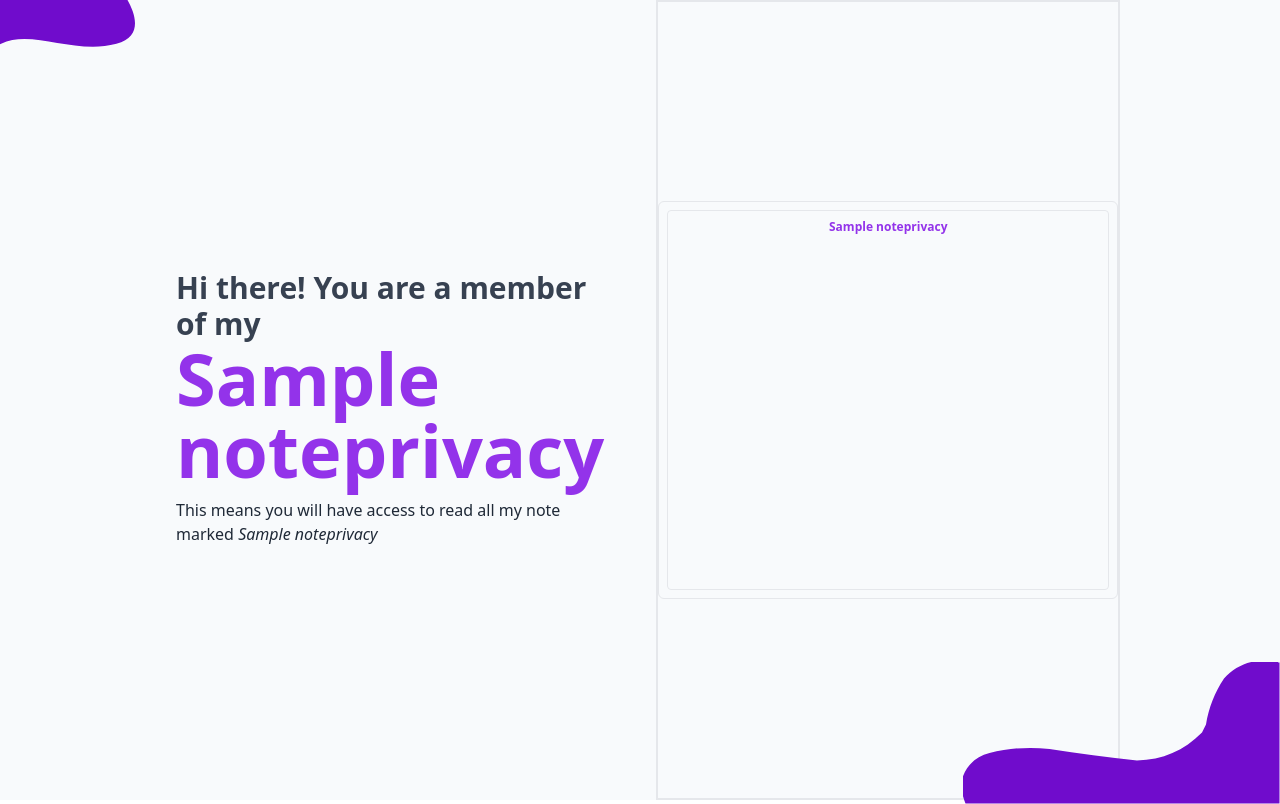
After one commit to olaniyigeorge/BellzStudio, a Django app: a page that uses notes/templates/notes/monitize/network.html in a window 1280 px wide. The commit adds this page. Run offline with Django 5.2, Linux system fonts and the light colour scheme; tables that the repository leaves empty hold one stand-in row (values such as "Sample post").

Commit message:
Implmenting note privacy authorization

```diff
--- a/BellzStudio/settings.py
+++ b/BellzStudio/settings.py
@@ -26,7 +26,7 @@ import dj_database_url
 SECRET_KEY = "django-insecure-i@(jb)9@2j62kw0_y-y)+urixz)lte3or(u81o157)3%3n9dzh"
 
 # Deployment Environment  --- "STAGE" | "DEV"   -----  DEBUG is True for both
-ENVT = "STAGE"
+ENVT = "DEV"
 
 
 # SECURITY WARNING: don't run with debug turned on in production!
--- a/main/urls.py
+++ b/main/urls.py
@@ -11,5 +11,13 @@ urlpatterns = [
     path('', index, name="index"),
     path("about-us/", about, name="about-us"),
     path("contact/", contact, name="contact"),
-    path("contact/<str:destination>/", contactType, name="contact_type")
+    path("contact/<str:destination>/", contactType, name="contact_type"),
+
+
+    # ----------- USER MANGEMENT   -------------
+    path("profile/me", profile, name="profile"),
+
+
+
+
 ]
--- /dev/null
+++ b/notes/templates/notes/monitize/network.html
@@ -0,0 +1,67 @@
+<!DOCTYPE html>
+{% load static %}
+<html>
+
+    <head>
+        <meta name="viewport" content="width=device-width, initial-scale=1" />
+        <link rel="stylesheet" href="{% static 'styles/output.css' %}">
+        <title> BellzStudio </title>
+    </head>
+
+    <body class="relative w-full h-full">
+
+        <div class="bg-slate-50 text-gray-800  w-full md:h-screen   flex flex-col md:space-x-4 lg:space-x-8 md:flex-row md:justify-between md:items-center px-2 md:px-20 lg:px-40 space-y-2 md:space-y-0 ">
+
+            <div class="w-full  p-4 md:w-1/2 mt-8 md:mt-0 space-y-3">
+                <div class="mt-4">
+                    <h1
+                        class="font-bold text-gray-700 text-xl md:text-3xl"
+                        >
+                        {% if user.is_authenticated %}
+                            Hi <span class="text-purple-700 "> {{user.first_name}} </span>! You are a member of my
+                        {% else %}
+                            Hi there! You are a member of my
+                        {% endif %}
+                    </h1>
+                    <h2 class="font-extrabold text-purple-600 text-7xl">
+                        <p class="w-full text-start ">{{network.name}} </p>
+                    </h1>
+                </div>
+
+
+                <p class=""> This means you will have access to read all my note marked <span class="italic font-medium">{{network.name}} </span></p>
+
+            </div>
+
+            <div class="w-full border-2 h-full justify-center items-center animate-slideBtT md:animate-[slideRtL_1.5s_ease-in-out]  md:w-1/2 mb-5 md:mb-0 flex justify-center">
+                <div class="w-full min-h-[150px] md:h-1/2 gap-2 overflow-x-auto flex p-2 border rounded-md">
+                    {% for ntw in networks %}
+                <a
+                    href="{% url 'notes:network' ntw.name %}"
+                    class="text-5xl border rounded font-bold w-full flex flex-1 hover:bg-purple-100 justify-center h-auto"
+                >
+
+
+                        {% if network.name == ntw.name %}
+                            <p class="text-purple-600 text-xs p-2">{{ntw.name}} </p>
+                        {% else %}
+                            <p class="text-gray-900 text-xs p-2">{{ntw.name}} </p>
+                        {% endif %}
+
+
+
+                </a>
+                {% endfor%}
+                </div>
+
+
+            </div>
+
+
+        </div>
+        <img src="{% static 'images/curlyVectorTop.svg' %}" alt="curlyV" class="absolute top-0 left-0 "/>
+        <img src="{% static 'images/curlyVectorBottom.svg' %}" alt="curlV" class=" absolute  -bottom-16 md:-bottom-1 right-0 "/>
+
+    </body>
+
+</html>
--- a/notes/urls.py
+++ b/notes/urls.py
@@ -12,4 +12,12 @@ urlpatterns = [
     path("<str:slug>/", NoteView, name="note"),
     path("<str:date>/", NoteDate, name="notes-by-date"),
     path("idea-tags/<str:slug>/", IdeaNotes, name="notes-by-idea"),
+
+
+    # ----------- NOTE REACH    -------------
+    path("networks/", networks, name="networks"),
+
+    path("network/<str:name>/", network, name="network"),
+
+
 ]
--- a/notes/views.py
+++ b/notes/views.py
@@ -37,11 +37,19 @@ def index(request):
             print("No tag: ", e)
             tag_param = None
 
-    # Notes
-    if tag_param == None:
-        notes = Note.objects.all()
+
+    # Fetch notes based n user's network
+    # If request user is autheicted
+    if not request.user.is_authenticated:
+        if tag_param == None:
+            notes = Note.objects.filter(privacy_level__gte= 4)
+        else:
+            notes = tag_param.my_notes
     else:
-        notes = tag_param.my_notes
+        if tag_param == None:
+            notes = Note.objects.all()
+        else:
+            notes = tag_param.my_notes
 
 
     # Tags
@@ -192,8 +200,26 @@ def Search(request):
     print(idea_results)
 
     return render(request, "notes/search.html", {
+
         "note_results": note_results,
         "idea_results": idea_results,
         "results_length": len(note_results) + len(idea_results)
 
         })
+
+
+def networks(request):
+
+    networks = NotePrivacy.objects.all()
+
+    return render(request, "notes/monitize/join-network.html", {"networks": networks})
+
+def network(request, name):
+    networks = NotePrivacy.objects.all()
+    try:
+        network = NotePrivacy.objects.get(name=name)
+    except:
+        network = None
+
+    if network:
+        return render(request, "notes/monitize/network.html", {"network": network, "networks": networks})
--- a/static/styles/output.css
+++ b/static/styles/output.css
@@ -679,6 +687,10 @@ video {
   height: 100vh;
 }
 
+.min-h-\[150px\] {
+  min-height: 150px;
+}
+
 .w-1\/2 {
   width: 50%;
 }
@@ -873,6 +869,10 @@ video {
   margin-bottom: calc(0.75rem * var(--tw-space-y-reverse));
 }
 
+.overflow-x-auto {
+  overflow-x: auto;
+}
+
 .text-pretty {
   text-wrap: pretty;
 }
@@ -891,6 +891,10 @@ video {
 
 .border {
   border-width: 1px;
+}
+
+.border-2 {
+  border-width: 2px;
 }
 
 .border-4 {
@@ -1386,12 +1401,12 @@ video {
     display: flex;
   }
 
-  .md\:grid {
-    display: grid;
-  }
-
   .md\:h-screen {
     height: 100vh;
+  }
+
+  .md\:h-1\/2 {
+    height: 50%;
   }
 
   .md\:w-1\/2 {
```
Also changed, not shown: other parts of static/styles/output.css (+23 -24 lines), main/models.py (+14 -0 lines), main/templates/main/my-profile.html (added, +68 -0 lines), main/views.py (+30 -0 lines), notes/models.py (+8 -0 lines), notes/templates/notes/all-notes.html (+15 -8 lines), notes/templates/notes/index.html (+14 -4 lines), notes/templates/notes/monitize/join-network.html (added).
